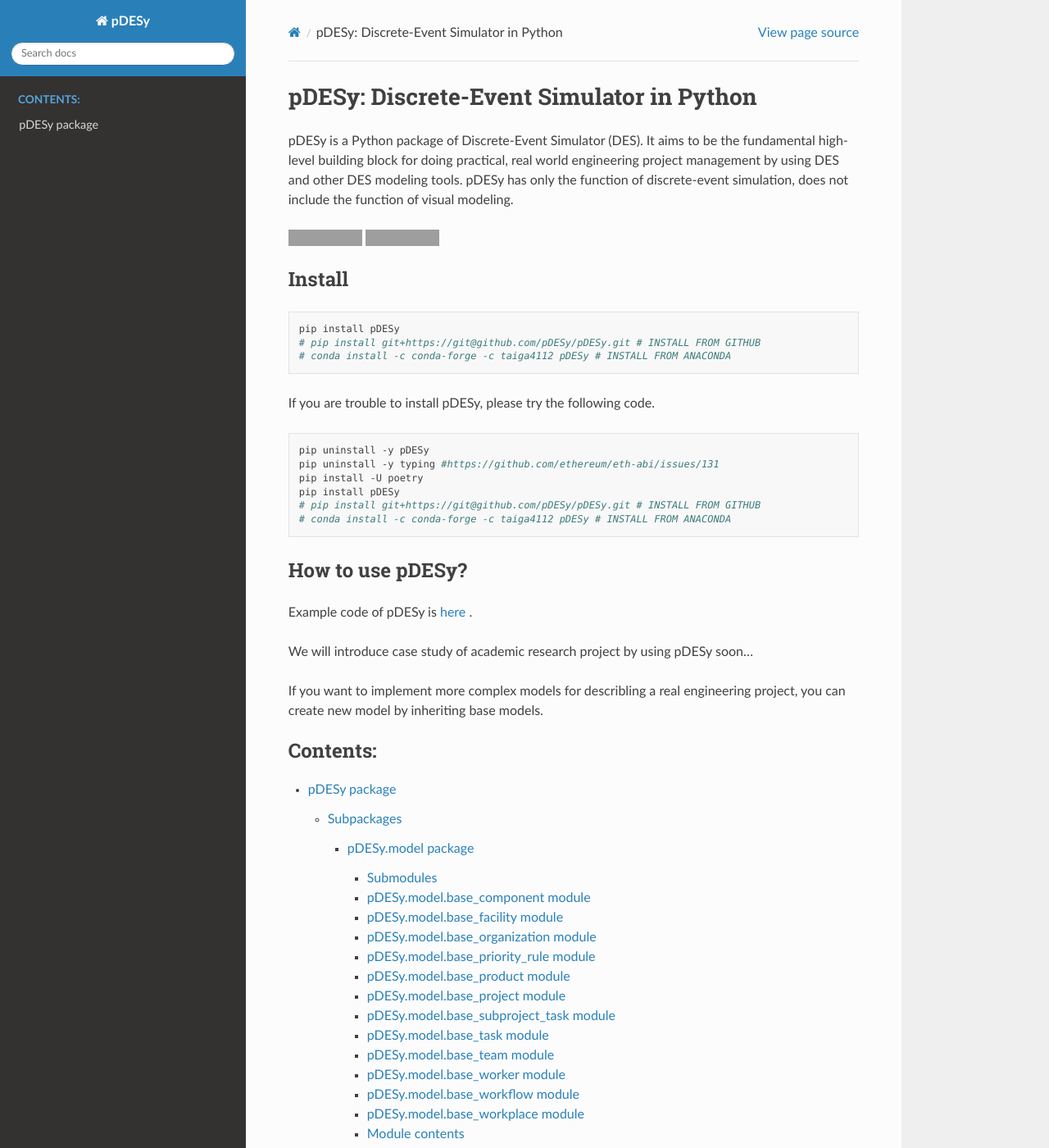
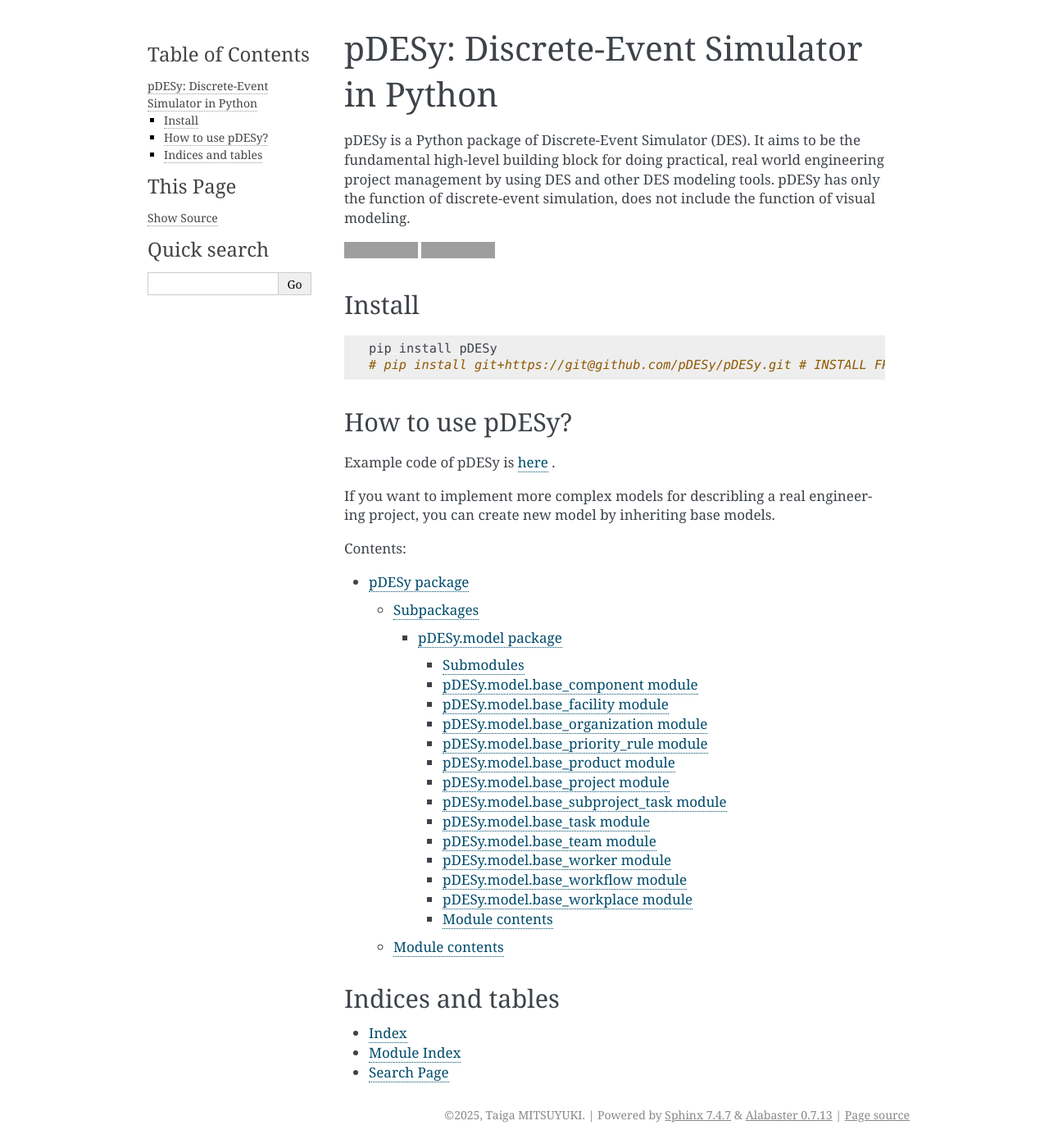
Before and after one commit to pDESy/pDESy, a Sphinx documentation site: the page built from docs/index.rst, in a window 1280 px wide and 1400 px high. Shown: the whole window at 82% size. Built offline with Sphinx 7.4.7, drawn with Linux system fonts in a browser that asks for light colours; some of the changed text lies outside the part shown; grey boxes are pictures that could not be loaded.

Commit message:
update ph-pages

```diff
--- a/docs/conf.py
+++ b/docs/conf.py
@@ -22,7 +22,7 @@
 # -- Project information -----------------------------------------------------
 
 project = "pDESy"
-project_copyright = "2023, Taiga MITSUYUKI"
+project_copyright = "2025, Taiga MITSUYUKI"
 author = "Taiga MITSUYUKI"
 
 
@@ -47,9 +47,9 @@
 # built documents.
 #
 # The short X.Y version.
-version = "0.5"
+version = "0.6"
 # The full version, including alpha/beta/rc tags.
-release = "0.5.2"
+release = "0.6.0"
 
 # The language for content autogenerated by Sphinx. Refer to documentation
 # for a list of supported languages.
@@ -70,7 +70,7 @@
 # a list of builtin themes.
 # setup'; the module executes module level statement and it might call sys.exit().
 
-html_theme = "sphinx_rtd_theme"
+# html_theme = "sphinx_rtd_theme"
 
 # Add any paths that contain custom static files (such as style sheets) here,
 # relative to this directory. They are copied after the builtin static files,
--- a/docs/index.rst
+++ b/docs/index.rst
@@ -23,26 +23,12 @@
 
    pip install pDESy
    # pip install git+https://git@github.com/pDESy/pDESy.git # INSTALL FROM GITHUB
-   # conda install -c conda-forge -c taiga4112 pDESy # INSTALL FROM ANACONDA
-
-If you are trouble to install pDESy, please try the following code.
-
-.. code-block:: bash
-
-   pip uninstall -y pDESy
-   pip uninstall -y typing #https://github.com/ethereum/eth-abi/issues/131
-   pip install -U poetry
-   pip install pDESy
-   # pip install git+https://git@github.com/pDESy/pDESy.git # INSTALL FROM GITHUB
-   # conda install -c conda-forge -c taiga4112 pDESy # INSTALL FROM ANACONDA
 
 
 How to use pDESy?
 ------------------
 
-Example code of pDESy is `here <https://nbviewer.jupyter.org/gist/taiga4112/5af01bc433d204d676a0ef3e95062b5f>`_ .
-
-We will introduce case study of academic research project by using pDESy soon...
+Example code of pDESy is `here <https://gist.github.com/taiga4112/278629844a14f7a61aa48763e3ceaa19>`_ .
 
 If you want to implement more complex models for describling a real engineering project, you can create new model by inheriting base models.
 
--- a/docs/pDESy.rst
+++ b/docs/pDESy.rst
@@ -14,5 +14,5 @@
 
 .. automodule:: pDESy
    :members:
+   :show-inheritance:
    :undoc-members:
-   :show-inheritance:
--- a/docs/tests.rst
+++ b/docs/tests.rst
@@ -14,5 +14,5 @@
 
 .. automodule:: tests
    :members:
+   :show-inheritance:
    :undoc-members:
-   :show-inheritance:
```
Also changed, not shown: docs/pDESy.model.rst (+13 -13 lines), docs/tests.model.rst (+13 -13 lines).
